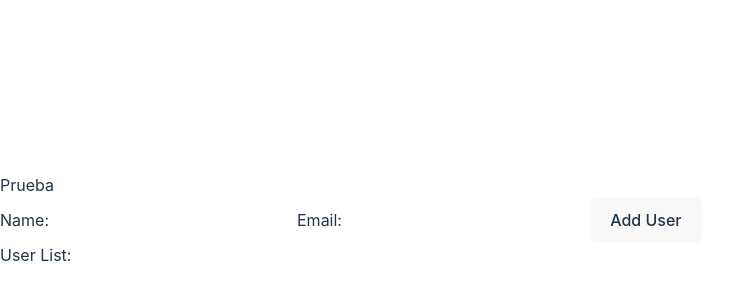
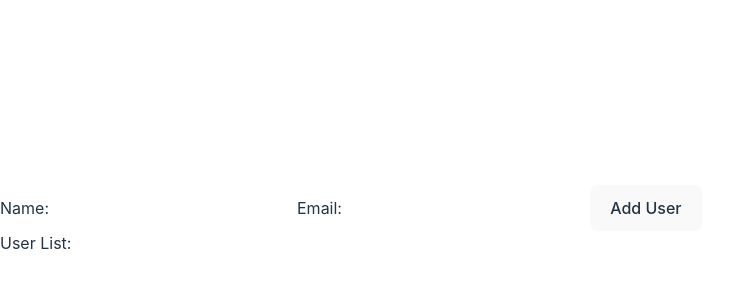
Before and after one commit to ALCHACAS2/TutorialReact, a React (Vite) app in the folder my-app/: page / in a window 1280 px wide. Shown: the part 180-480 px from the top of the page, without its empty margins (0-741 px from the left). Built offline with nearby package versions, Linux system fonts and the light colour scheme.

Commit message:
[EDIT App.jsx] eliminda la linea que decia prueba

```diff
--- a/my-app/src/App.jsx
+++ b/my-app/src/App.jsx
@@ -10,7 +10,6 @@ function App() {
 
   return (
     <div>
-      Prueba
       <UserForm onSubmit={addUser} />
       <UserList users={user} />
     </div>
```
